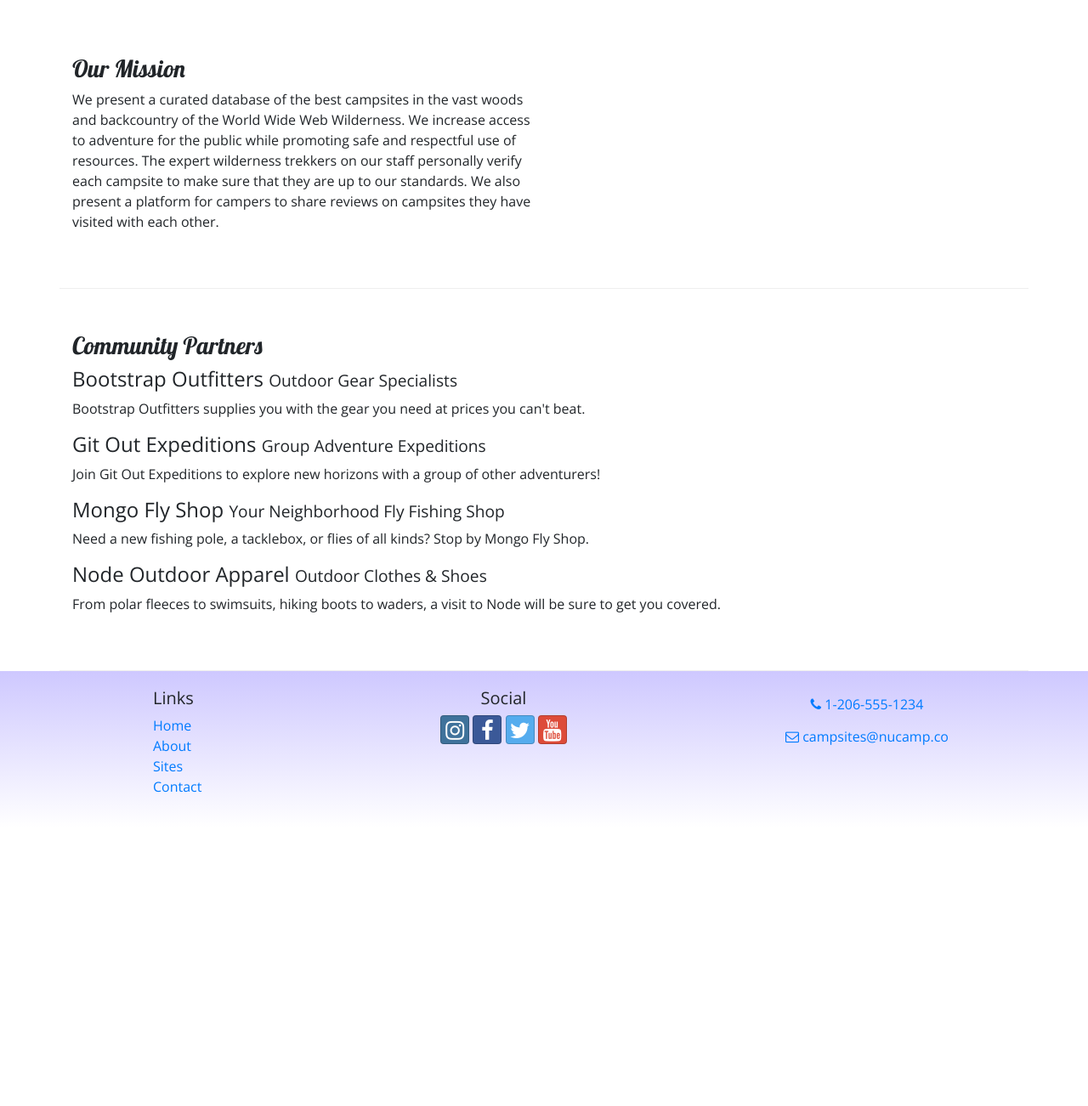
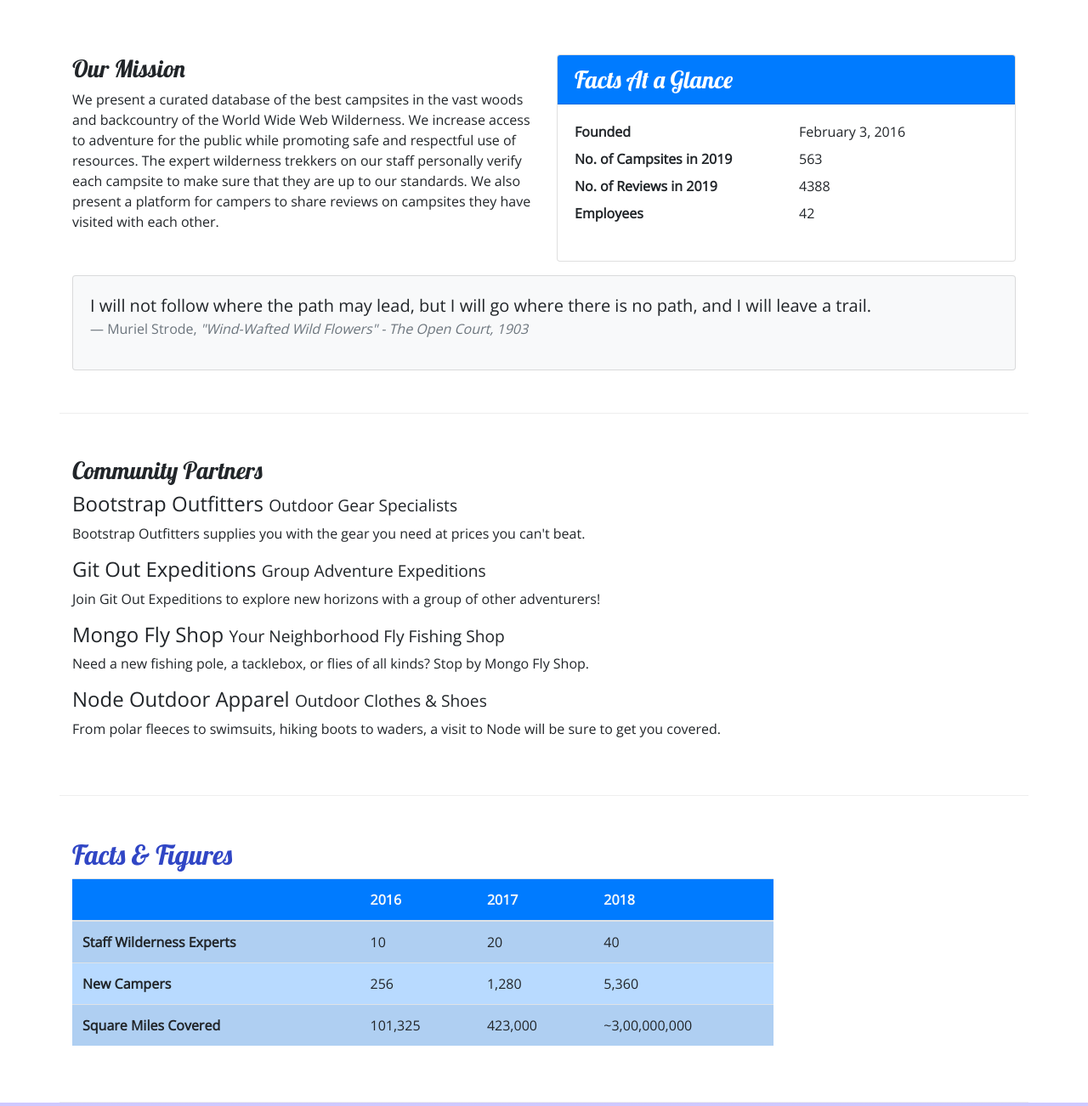
Before and after one commit to ajmeyers/first-bootstrap-project, a website: page aboutus.html in a window 1280 px wide. Shown: the part 340-1642 px from the top of the page at 85% size. Before the commit the page ends 1314 px from the top, so only its background shows below. Drawn offline with nearby package versions, Linux system fonts and the light colour scheme.

Commit message:
Tables and Cards

```diff
--- a/aboutus.html
+++ b/aboutus.html
@@ -38,10 +38,13 @@
             </button>
             <div class="collapse navbar-collapse" id="nucampNavbar">
                 <ul class="navbar-nav">
-                    <li class="nav-item"><a class="nav-link" href="index.html"><i class="fa fa-home fa-lg"></i> Home</a></li>
-                    <li class="nav-item active"><a class="nav-link" href="#"><i class="fa fa-info fa-lg"></i> About</a></li>
+                    <li class="nav-item"><a class="nav-link" href="index.html"><i class="fa fa-home fa-lg"></i> Home</a>
+                    </li>
+                    <li class="nav-item active"><a class="nav-link" href="#"><i class="fa fa-info fa-lg"></i> About</a>
+                    </li>
                     <li class="nav-item"><a class="nav-link" href="#"><i class="fa fa-list fa-lg"></i> Sites</a></li>
-                    <li class="nav-item"><a class="nav-link" href="contactus.html"><i class="fa fa-address-card fa-lg"></i> Contact</a></li>
+                    <li class="nav-item"><a class="nav-link" href="contactus.html"><i
+                                class="fa fa-address-card fa-lg"></i> Contact</a></li>
                 </ul>
             </div>
         </div>
@@ -69,6 +72,35 @@
                     campsite to make sure that they are up to our standards. We also present a platform for campers to
                     share reviews on campsites they have visited with each other.</p>
             </div>
+            <div class="col-sm-6">
+                <div class="card">
+                    <h3 class="card-header bg-primary text-white">Facts At a Glance</h3>
+                    <div class="card-body">
+                        <dl class="row">
+                            <dt class="col-6">Founded</dt>
+                            <dd class="col-6">February 3, 2016</dd>
+                            <dt class="col-6">No. of Campsites in 2019</dt>
+                            <dd class="col-6">563</dd>
+                            <dt class="col-6">No. of Reviews in 2019</dt>
+                            <dd class="col-6">4388</dd>
+                            <dt class="col-6">Employees</dt>
+                            <dd class="col-6">42</dd>
+                        </dl>
+                    </div>
+                </div>
+            </div>
+            <div class="col">
+                <div class="card card-body bg-light mt-3">
+                    <blockquote class="blockquote">
+                        <p class="mb-0">I will not follow where the path may lead, but I will go where there is no path,
+                            and I will leave a trail.</p>
+                        <footer class="blockquote-footer">Muriel Strode,
+                            <cite title="Source Title">"Wind-Wafted Wild Flowers" -
+                                The Open Court, 1903</cite>
+                        </footer>
+                    </blockquote>
+                </div>
+            </div>
         </div>
 
         <div class="row row-content">
@@ -89,9 +121,48 @@
                     covered.</p>
             </div>
         </div>
+
+        <div class="row row-content">
+            <div class="col-sm-9">
+                <h2>Facts &amp; Figures</h2>
+                <div class="table-responsive">
+                    <table class="table table-striped">
+                        <thead>
+                            <tr class="bg-primary text-light">
+                                <th></th>
+                                <th>2016</th>
+                                <th>2017</th>
+                                <th>2018</th>
+                            </tr>
+                        </thead>
+                        <tbody class="table-primary">
+                            <tr>
+                                <th>Staff Wilderness Experts</th>
+                                <td>10</td>
+                                <td>20</td>
+                                <td>40</td>
+                            </tr>
+                            <tr>
+                                <th>New Campers</th>
+                                <td>256</td>
+                                <td>1,280</td>
+                                <td>5,360</td>
+                            </tr>
+                            <tr>
+                                <th>Square Miles Covered</th>
+                                <td>101,325</td>
+                                <td>423,000</td>
+                                <td>~3,00,000,000</td>
+                            </tr>
+                        </tbody>
+                    </table>
+                </div>
+            </div>
+        </div>
+
     </div>
 
-    <footer>
+    <footer class="site-footer">
         <div class="container">
             <div class="row">
                 <div class="col-4 col-sm-2 offset-1">
@@ -105,14 +176,20 @@
                 </div>
                 <div class="col-6 col-sm-5 text-center">
                     <h5>Social</h5>
-                    <a class="btn btn-social-icon btn-instagram" href="http://instagram.com/"><i class="fa fa-instagram"></i></a>
-                    <a class="btn btn-social-icon btn-facebook" href="http://facebook.com/"><i class="fa fa-facebook"></i></a>
-                    <a class="btn btn-social-icon btn-twitter" href="http://twitter.com/"><i class="fa fa-twitter"></i></a>
-                    <a class="btn btn-social-icon btn-google" href="http://youtube.com/"><i class="fa fa-youtube"></i></a>
+                    <a class="btn btn-social-icon btn-instagram" href="http://instagram.com/"><i
+                            class="fa fa-instagram"></i></a>
+                    <a class="btn btn-social-icon btn-facebook" href="http://facebook.com/"><i
+                            class="fa fa-facebook"></i></a>
+                    <a class="btn btn-social-icon btn-twitter" href="http://twitter.com/"><i
+                            class="fa fa-twitter"></i></a>
+                    <a class="btn btn-social-icon btn-google" href="http://youtube.com/"><i
+                            class="fa fa-youtube"></i></a>
                 </div>
                 <div class="col-sm-4 text-center">
-                    <a role="button" class="btn btn-link" href="tel:+12065551234"><i class="fa fa-phone"></i> 1-206-555-1234</a><br />
-                    <a role="button" class="btn btn-link" href="mailto:campsites@nucamp.co"><i class="fa fa-envelope-o"></i> campsites@nucamp.co</a>
+                    <a role="button" class="btn btn-link" href="tel:+12065551234"><i class="fa fa-phone"></i>
+                        1-206-555-1234</a><br />
+                    <a role="button" class="btn btn-link" href="mailto:campsites@nucamp.co"><i
+                            class="fa fa-envelope-o"></i> campsites@nucamp.co</a>
                 </div>
             </div>
         </div>
--- a/css/styles.css
+++ b/css/styles.css
@@ -14,7 +14,7 @@
     color: #CEC8FF;
 }
 
-footer {
+.site-footer {
     background-image: linear-gradient(#CEC8FF, white);
     padding: 20px 0;
 }
```
Also changed, not shown: contactus.html (+1 -1 lines), index.html (+1 -1 lines).
